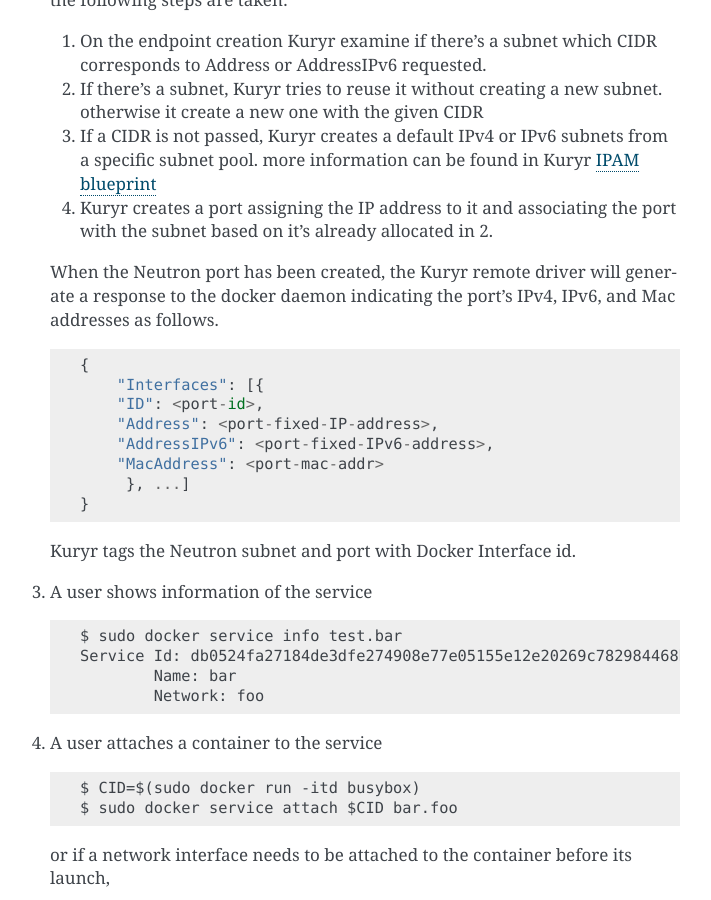
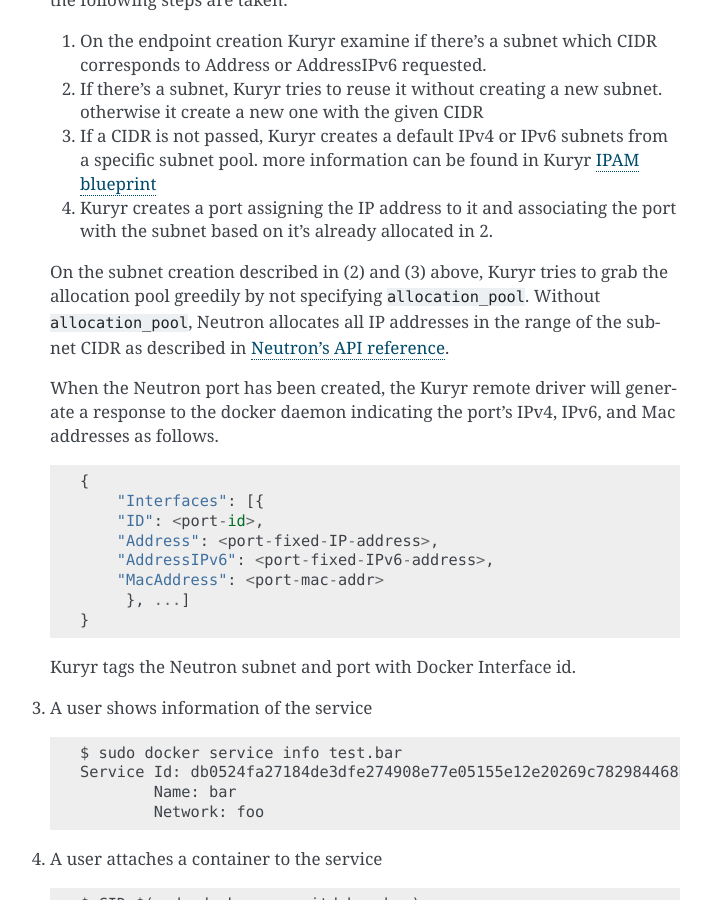
Before and after one commit to openstack/kuryr, a Sphinx documentation site: the page built from doc/source/devref/libnetwork_remote_driver_design.rst, in a window 1280 px wide and 900 px high, scrolled down 2257 px. Shown: the whole window, without its empty margins (400-1111 px from the left). Built offline with Sphinx 7.4.7, drawn with Linux system fonts in a browser that asks for light colours; pages that are not in the unit, such as notebooks, are missing from menus.

Commit message:
Remove allocation_pools in the subnet request against Neutron
This patch removes the allocation_pools from the request for the subnet
creation, which is not supposed to contain that field for allocating all
IP addresses. allocation_pools with null leads the validation error and
this causes the failures of the endpoint creation.

Change-Id: I3ef43ed32a65cc885303530a0292d0c9a84a6d78
Signed-off-by: Taku Fukushima <f.tac.mac@gmail.com>
Closes-Bug: #1503183

```diff
--- a/doc/source/devref/libnetwork_remote_driver_design.rst
+++ b/doc/source/devref/libnetwork_remote_driver_design.rst
@@ -117,6 +117,11 @@ Libnetwork User Workflow (with Kuryr as remove driver) - Host Networking
       more information can be found in Kuryr `IPAM blueprint`_
    4) Kuryr creates a port assigning the IP address to it and associating the port with
       the subnet based on it's already allocated in 2.
+
+   On the subnet creation described in (2) and (3) above, Kuryr tries to grab
+   the allocation pool greedily by not specifying ``allocation_pool``. Without
+   ``allocation_pool``, Neutron allocates all IP addresses in the range of the
+   subnet CIDR as described in `Neutron's API reference`_.
 
    When the Neutron port has been created, the Kuryr remote driver will generate a response to the
    docker daemon indicating the port's IPv4, IPv6, and Mac addresses as follows.
@@ -268,3 +273,4 @@ automatically.
 .. _APIs: https://github.com/docker/libnetwork/blob/master/docs/design.md#api
 .. _libkv: https://github.com/docker/libkv
 .. _IPAM blueprint: https://blueprints.launchpad.net/kuryr/+spec/ipam
+.. _Neutron's API reference: http://developer.openstack.org/api-ref-networking-v2.html#createSubnet
```
Also changed, not shown: 3 other files.
